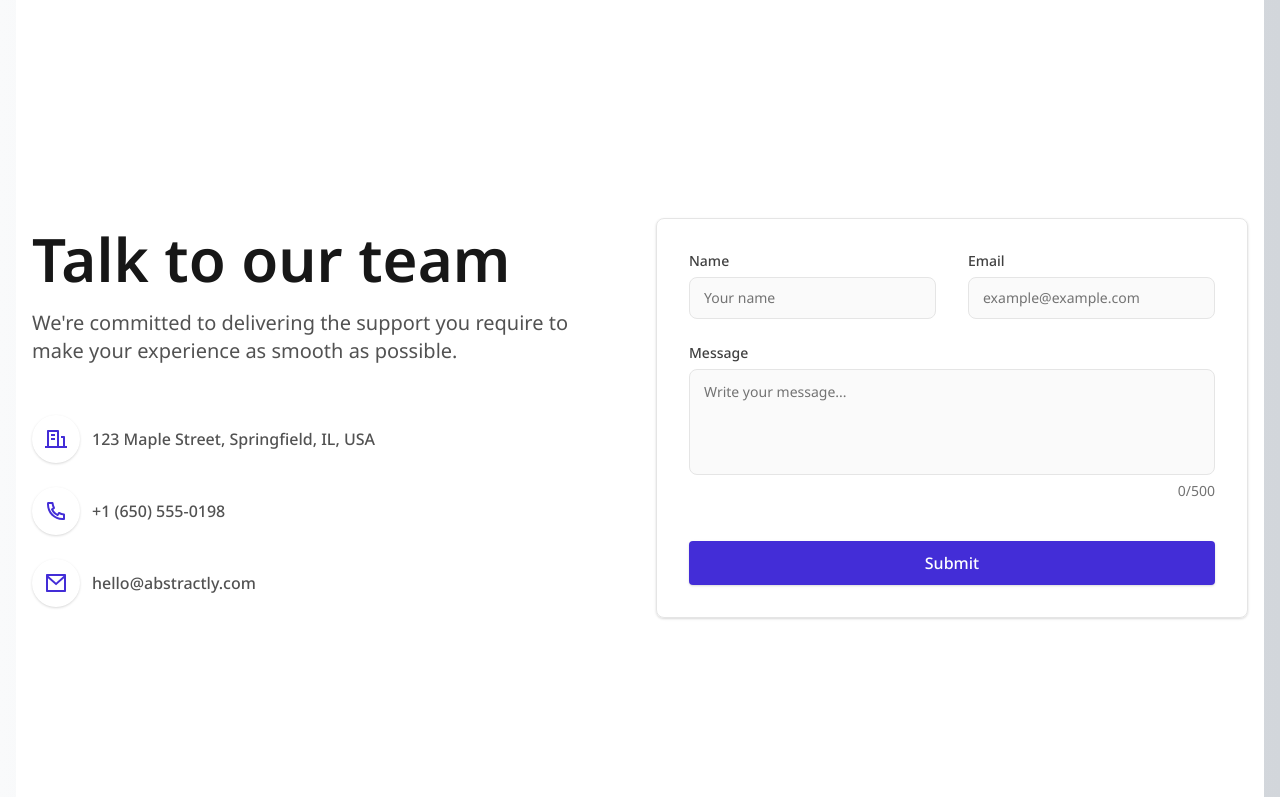
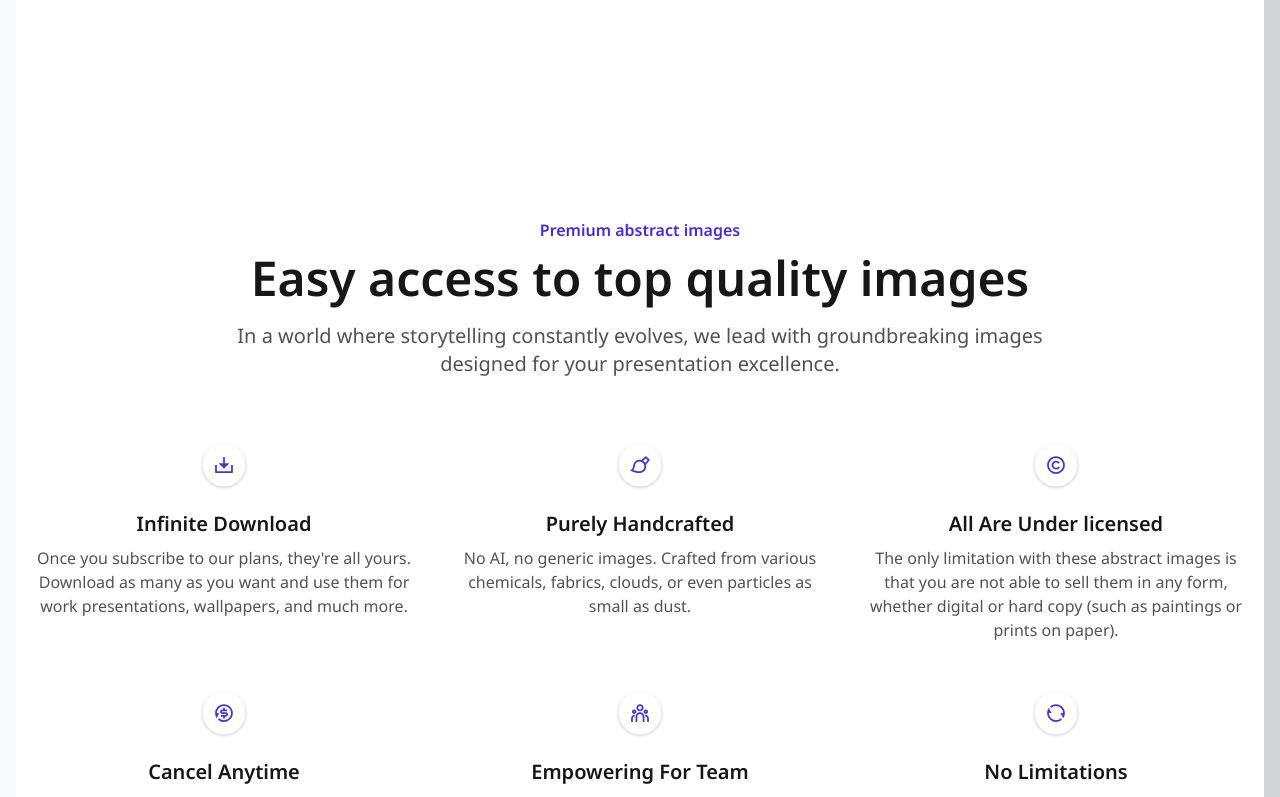
Before and after one commit to jade-hernandez/marketing-landing-page, a React (Vite) app: page / in a window 1280 px wide. Shown: the part 1042-1839 px from the top of the page. Built offline with nearby package versions, Linux system fonts and the light colour scheme.

Commit message:
feat(app): add FeaturesSection component in the main layout

```diff
--- a/src/App.tsx
+++ b/src/App.tsx
@@ -1,8 +1,9 @@
 import { Navbar } from "./blocks/navigation/Navbar";
 import { HeroSection } from "./blocks/hero-section/HeroSection";
 import { LogoMarquee } from "./blocks/logo-marquee-section/LogoMarquee";
+import { FeaturesSection } from "./blocks/features-section/FeaturesSection";
+import { ContactSection } from "./blocks/contact-section/ContactSection";
 import { Footer } from "./blocks/footer/Footer";
-import { ContactSection } from "./blocks/contact-section/ContactSection";
 
 function App() {
   return (
@@ -15,6 +16,7 @@ function App() {
         <main className='flex flex-col'>
           <HeroSection />
           <LogoMarquee />
+          <FeaturesSection />
           <ContactSection />
         </main>
         <Footer />
```
